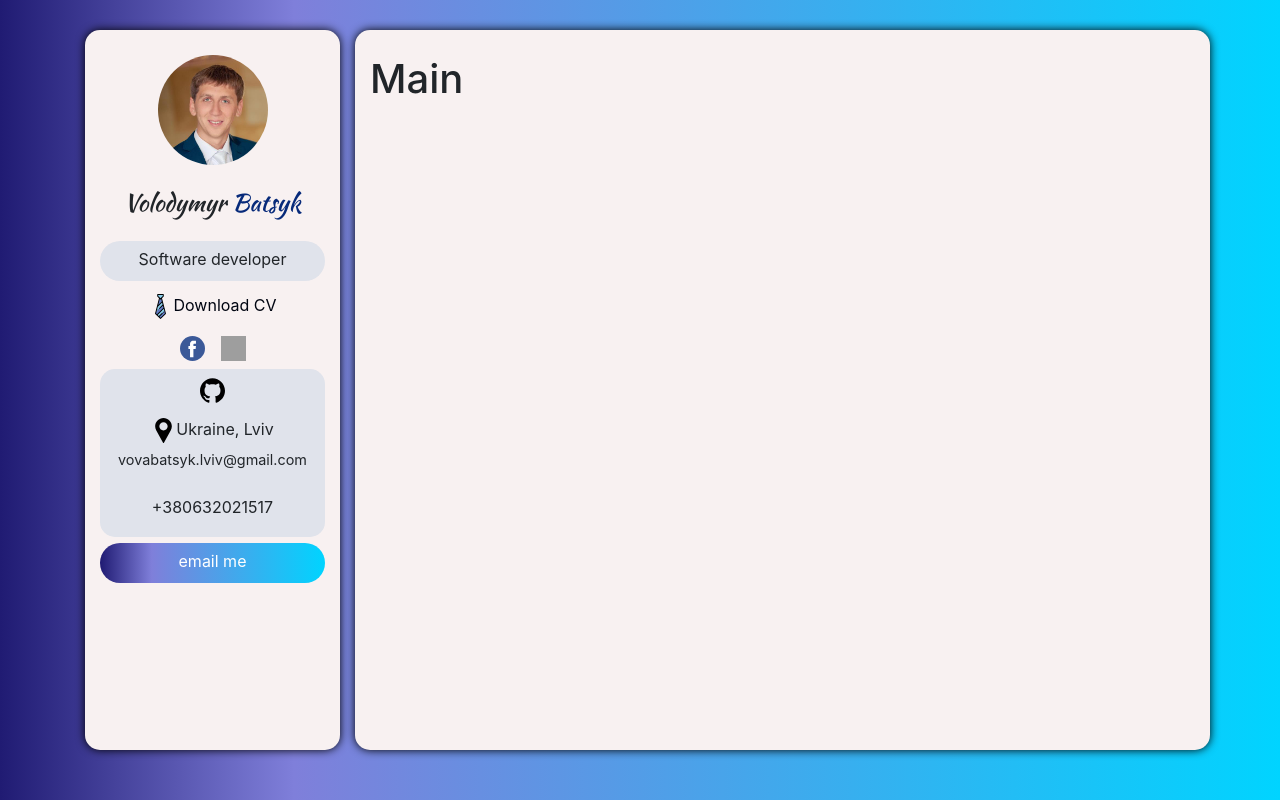
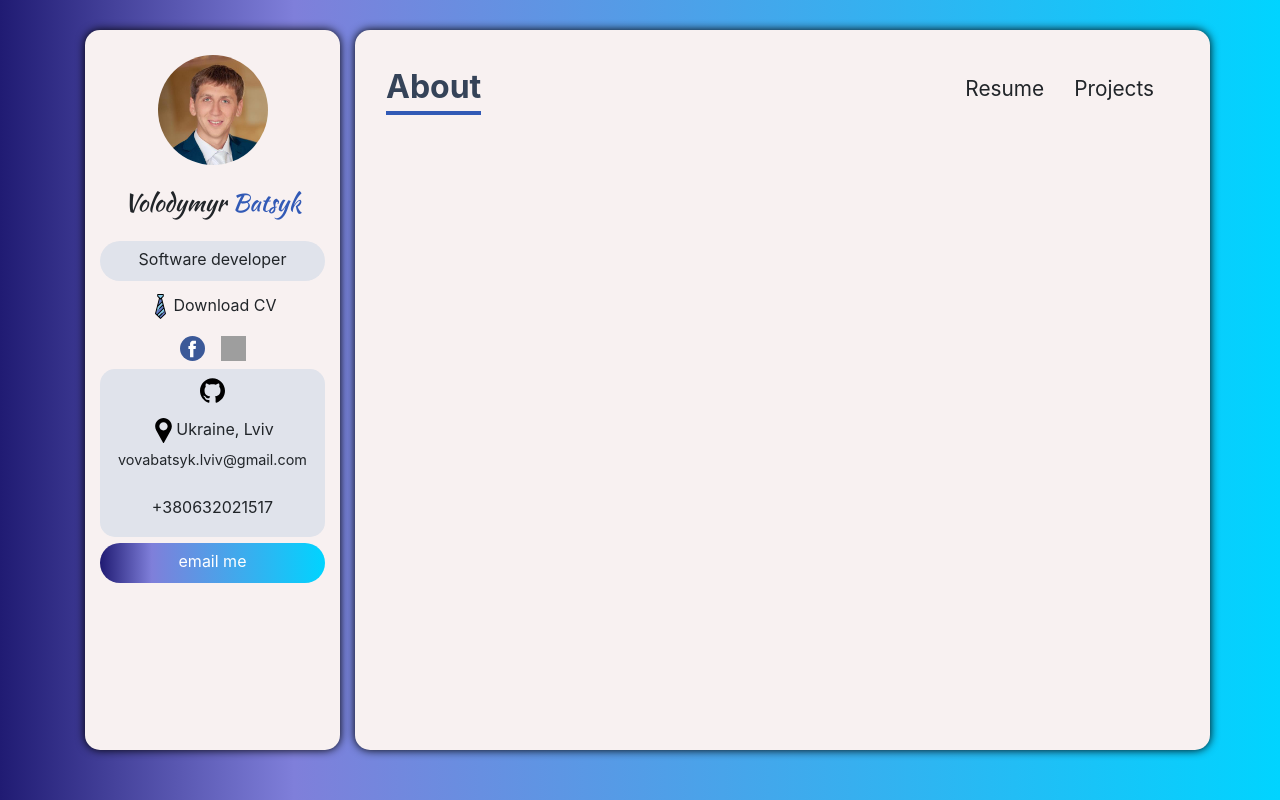
Before and after one commit to vovabatsyk/GitTest, a React (Create React App) app: page / in a window 1280 px wide. Built offline with nearby package versions, Linux system fonts and the light colour scheme; grey boxes are pictures that could not be loaded.

Commit message:
Add Navbar

```diff
--- a/src/App.js
+++ b/src/App.js
@@ -1,4 +1,5 @@
 import React from 'react'
+import { Navbar } from './components/Navbar'
 import { Sidebar } from './components/Sidebar'
 import { Main } from './Main'
 
@@ -11,7 +12,7 @@ export const App = () => {
 						<Sidebar />
 					</div>
 					<div className='col-lg-9 app__main-content'>
-						<Main />
+						<Navbar />
 					</div>
 				</div>
 			</div>
--- /dev/null
+++ b/src/components/Navbar.js
@@ -0,0 +1,38 @@
+import React, { useState } from 'react'
+
+export const Navbar = () => {
+	const [active, setActive] = useState('About')
+
+	return (
+		<div className='navbar'>
+			<div className='navbar__active'>{active}</div>
+			<div className='navbar__items'>
+				{active !== 'About' && (
+					<div
+						className='navbar__item'
+						onClick={() => setActive('About')}
+					>
+						About
+					</div>
+				)}
+
+				{active !== 'Resume' && (
+					<div
+						className='navbar__item'
+						onClick={() => setActive('Resume')}
+					>
+						Resume
+					</div>
+				)}
+				{active !== 'Projects' && (
+					<div
+						className='navbar__item'
+						onClick={() => setActive('Projects')}
+					>
+						Projects
+					</div>
+				)}
+			</div>
+		</div>
+	)
+}
--- a/src/index.css
+++ b/src/index.css
@@ -12,6 +12,9 @@
 	--app-border-radius: 15px;
 	--app-box-shadow: 0 0 10px black;
 	--app-items-border-radius: 30px;
+
+	--app-color-blue: #325ab6;
+	--app-color-grey: #e0e3eb;
 }
 
 body {
@@ -21,7 +24,7 @@ body {
 
 a {
 	text-decoration: none;
-	color: #000511;
+	color: var(--app-color-black);
 }
 
 a:hover {
@@ -59,10 +62,11 @@ a:hover {
 	cursor: default;
 	font-size: 1.5rem;
 	margin: 20px 0;
+	color: var(--app-color-black);
 }
 
 .sidebar__name > span {
-	color: #072a7a;
+	color: var(--app-color-blue);
 }
 
 .sidebar__item {
@@ -79,13 +83,14 @@ a:hover {
 }
 
 .sidebar__title {
-	background-color: #e0e3eb;
+	background-color: var(--app-color-grey);
+	color: var(--app-color-black);
 	border-radius: var(--app-items-border-radius);
 	cursor: default;
 }
 
 .sidebar__contact {
-	background-color: #e0e3eb;
+	background-color: var(--app-color-grey);
 	padding: 2px 0;
 	border-radius: var(--app-border-radius);
 	margin-top: 6px;
@@ -127,6 +132,33 @@ a:hover {
 	transform: scale(1.3);
 }
 
+/* Navbar */
+.navbar__items {
+	display: flex;
+}
+
+.navbar__active {
+	font-size: 2rem;
+	font-weight: bold;
+	color: #354358;
+	border-bottom: 4px solid var(--app-color-blue);
+	cursor: default;
+}
+
+.navbar__item {
+	margin-right: 20px;
+	text-decoration: none;
+	color: var(--app-color-black);
+	font-size: 1.3rem;
+	cursor: pointer;
+	padding: 5px;
+}
+
+.navbar__item:hover {
+	background: var(--app-color-grey);
+	border-radius: var(--app-items-border-radius);
+}
+
 /* Main */
 .app__main-content {
 	background-color: var(--content-bg-color);
```
